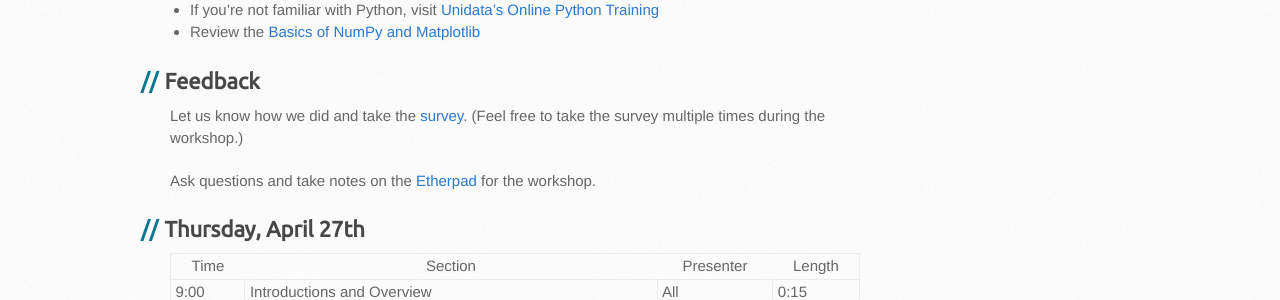
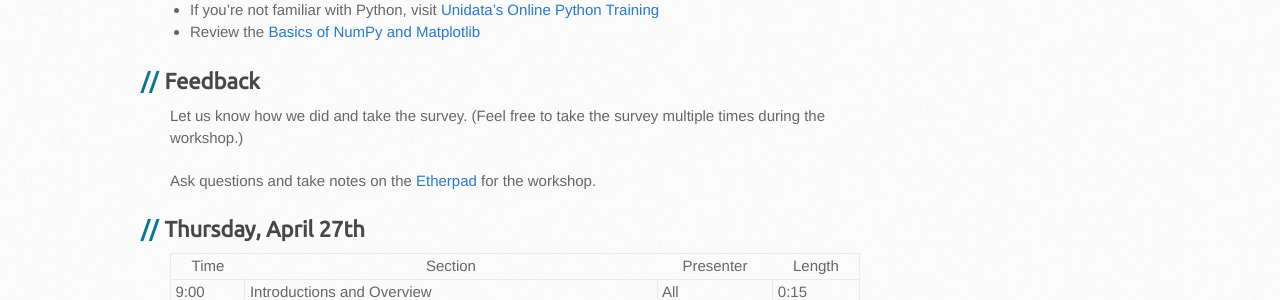
Before and after one commit to Unidata/python-workshop, a Jekyll site: the page built from events/oklahoma2017.md, in a window 1280 px wide. Shown: the part 665-965 px from the top of the page. Built offline with Jekyll 4.4.1, drawn with Linux system fonts in a browser that asks for light colours; some web fonts are replaced; our own code applies the rules of GitHub Pages for plain Markdown files; part of the change alters nothing that is shown.

```diff
--- a/events/oklahoma2017.md
+++ b/events/oklahoma2017.md
@@ -11,7 +11,7 @@ title:
 - Review the [Basics of NumPy and Matplotlib](http://nbviewer.jupyter.org/github/Unidata/unidata-python-workshop/blob/oklahoma2017/notebooks/Primer/Numpy and Matplotlib Basics.ipynb)
 
 ## Feedback
-Let us know how we did and take the [survey](https://www.surveymonkey.com/r/3GVFRK6). (Feel free to take the survey multiple times during the workshop.)
+Let us know how we did and take the survey. (Feel free to take the survey multiple times during the workshop.)
 
 Ask questions and take notes on the [Etherpad](https://etherpad.wikimedia.org/p/unidata-ou-workshop) for the workshop.
 
```
